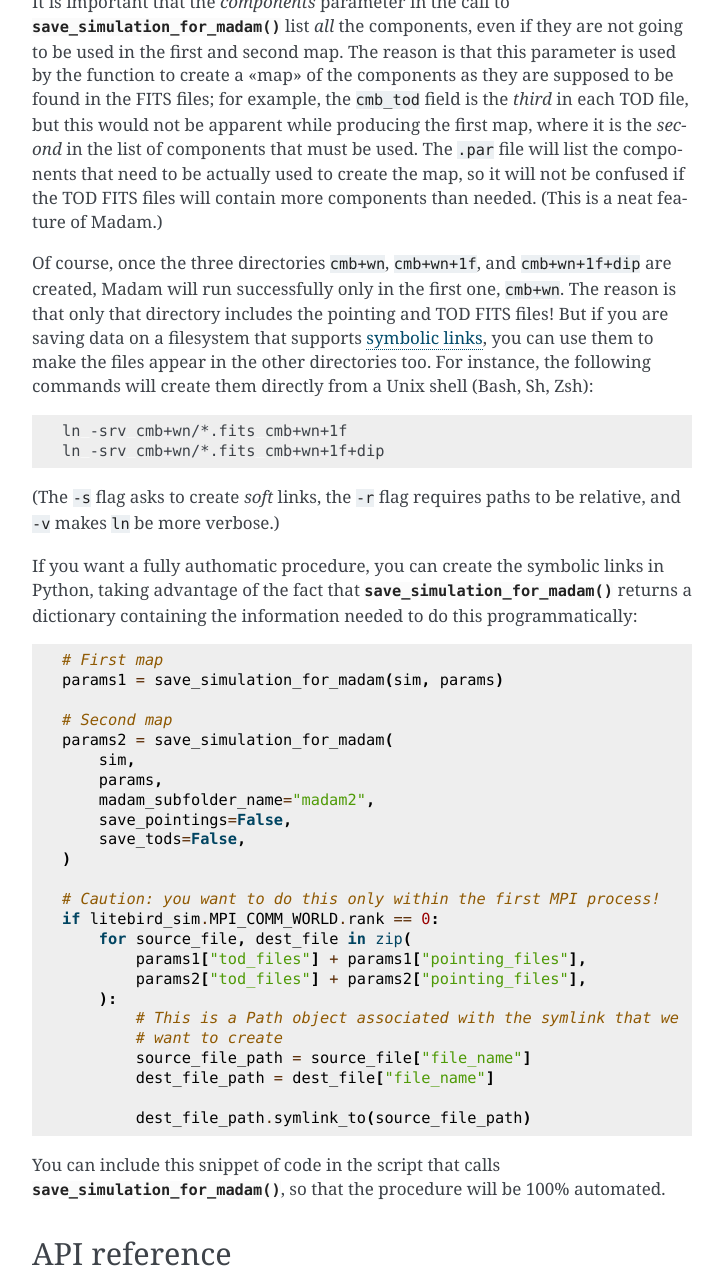
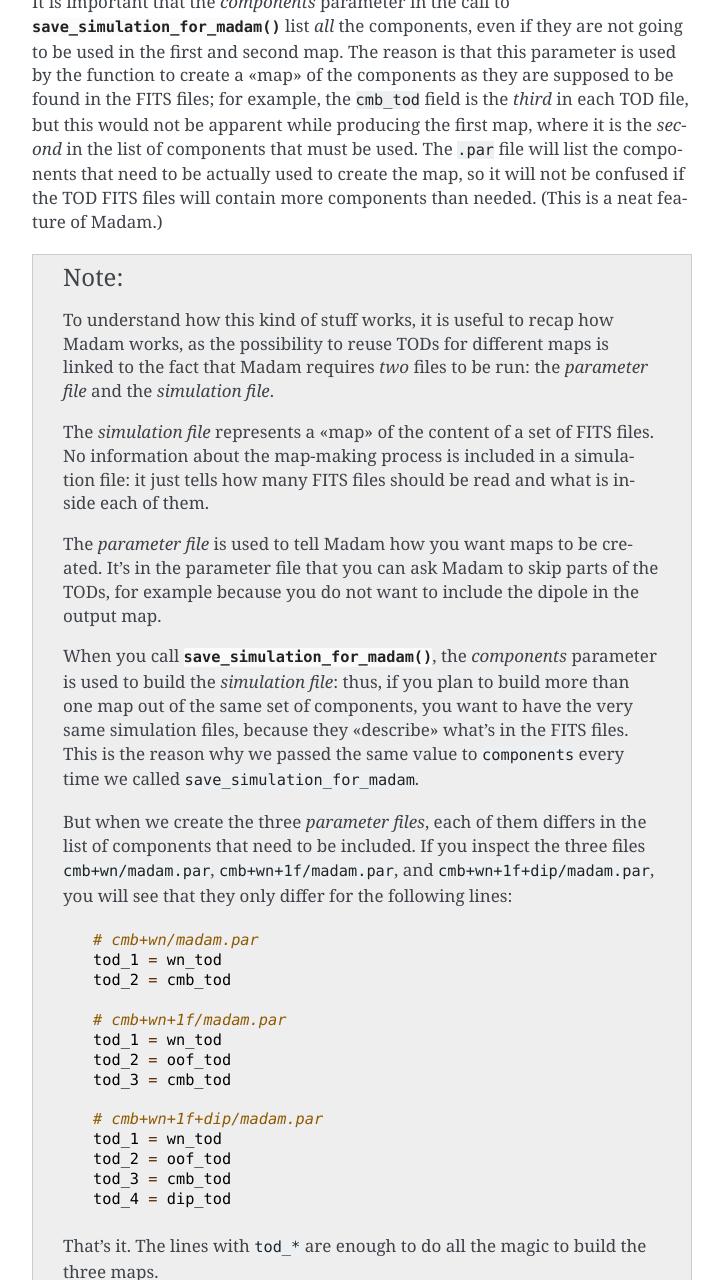
Before and after one commit to litebird/litebird_sim, a Sphinx documentation site: the page built from docs/source/mapmaking.rst, in a window 1280 px wide and 1400 px high, scrolled down 5178 px, cut to the strip 0-1280 px from the top of the window. Shown: the whole strip, without its empty margins (388-1111 px from the left). Built offline with Sphinx 7.4.7, drawn with Linux system fonts in a browser that asks for light colours.

Commit message:
Improve the documentation for save_simulation_for_madam

```diff
--- a/docs/source/mapmaking.rst
+++ b/docs/source/mapmaking.rst
@@ -271,6 +271,58 @@
 will contain more components than needed. (This is a neat feature
 of Madam.)
 
+.. note::
+
+   To understand how this kind of stuff works, it is useful to
+   recap how Madam works, as the possibility to reuse TODs for
+   different maps is linked to the fact that Madam requires
+   *two* files to be run: the *parameter file* and the *simulation
+   file*.
+
+   The *simulation file* represents a «map» of the content of a
+   set of FITS files. No information about the map-making process
+   is included in a simulation file: it just tells how many FITS
+   files should be read and what is inside each of them.
+
+   The *parameter file* is used to tell Madam how you want maps
+   to be created. It's in the parameter file that you can ask
+   Madam to skip parts of the TODs, for example because you do
+   not want to include the dipole in the output map.
+
+   When you call :func:`.save_simulation_for_madam`, the
+   `components` parameter is used to build the *simulation file*:
+   thus, if you plan to build more than one map out of the same
+   set of components, you want to have the very same simulation
+   files, because they «describe» what's in the FITS files. This
+   is the reason why we passed the same value to ``components``
+   every time we called ``save_simulation_for_madam``.
+
+   But when we create the three *parameter files*, each of them
+   differs in the list of components that need to be included.
+   If you inspect the three files ``cmb+wn/madam.par``,
+   ``cmb+wn+1f/madam.par``, and ``cmb+wn+1f+dip/madam.par``, you
+   will see that they only differ for the following lines::
+
+      # cmb+wn/madam.par
+      tod_1 = wn_tod
+      tod_2 = cmb_tod
+
+      # cmb+wn+1f/madam.par
+      tod_1 = wn_tod
+      tod_2 = oof_tod
+      tod_3 = cmb_tod
+
+      # cmb+wn+1f+dip/madam.par
+      tod_1 = wn_tod
+      tod_2 = oof_tod
+      tod_3 = cmb_tod
+      tod_4 = dip_tod
+
+
+   That's it. The lines with ``tod_*`` are enough to
+   do all the magic to build the three maps.
+
+
 Of course, once the three directories ``cmb+wn``, ``cmb+wn+1f``, and
 ``cmb+wn+1f+dip`` are created, Madam will run successfully only in
 the first one, ``cmb+wn``. The reason is that only that directory
```
